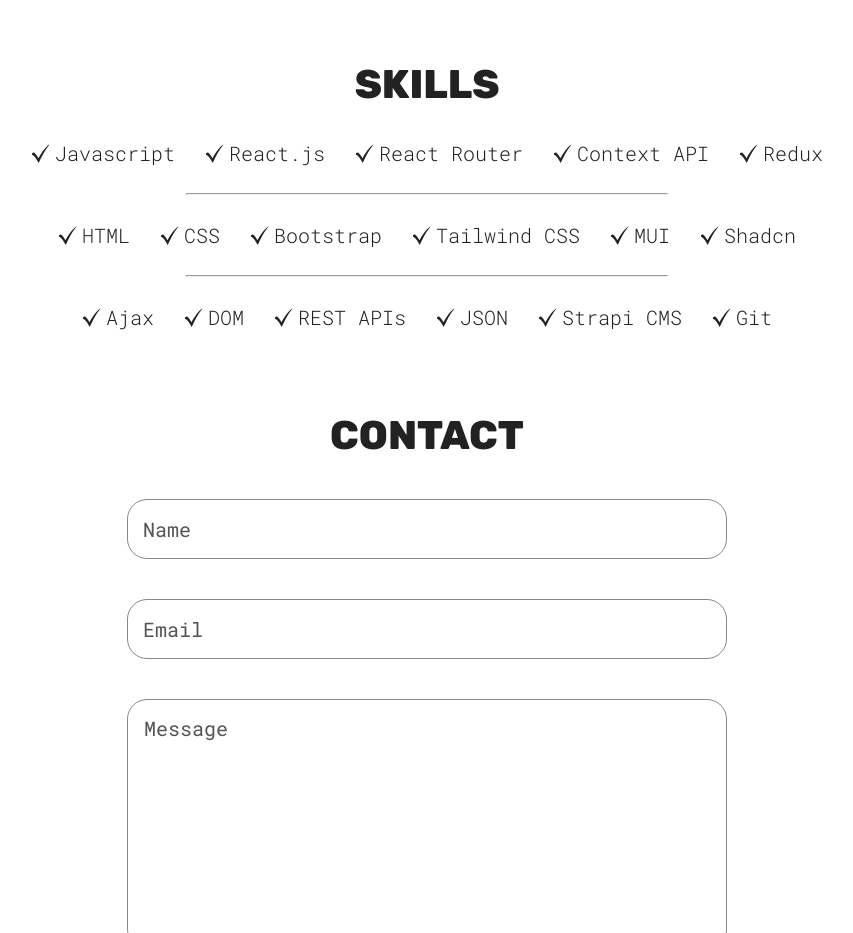
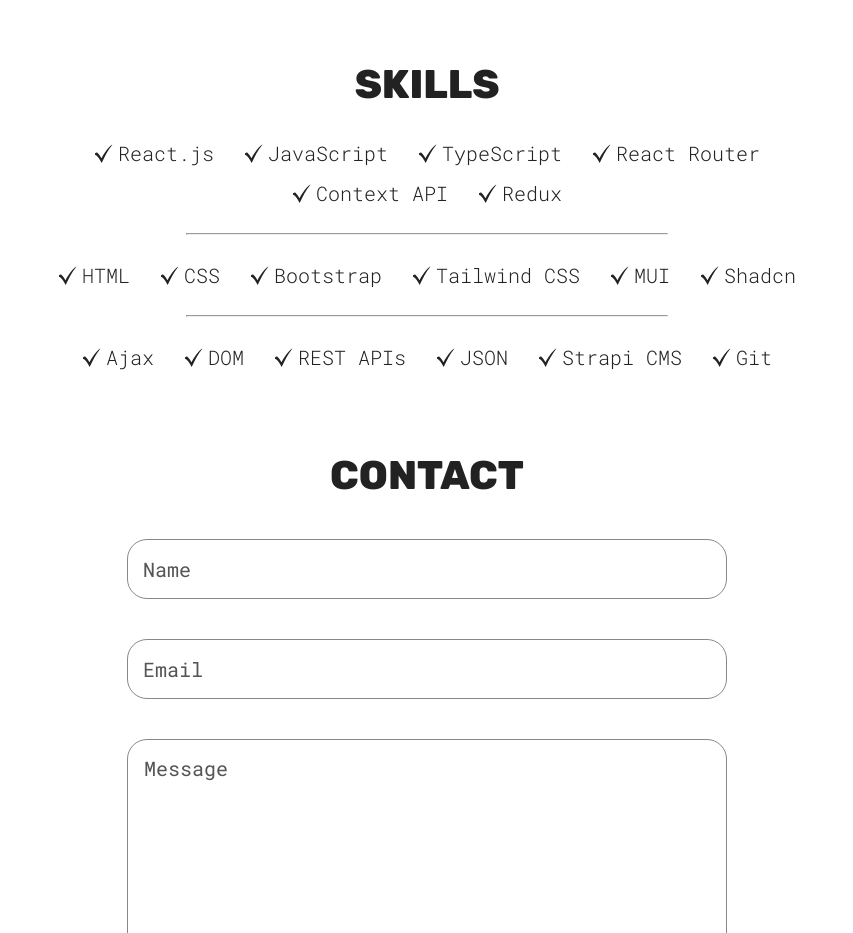
Before and after one commit to atul7800/Portfolio, a React (Vite) app: page / in a window 1280 px wide. Shown: the part 1660-2593 px from the top of the page, without its empty margins (213-1066 px from the left). Built offline with nearby package versions, Linux system fonts and the light colour scheme.

Commit message:
Update Skills.jsx

```diff
--- a/src/sections/skills/Skills.jsx
+++ b/src/sections/skills/Skills.jsx
@@ -6,8 +6,9 @@
     <section id="skills" className={styles.container}>
       <h1 className="sectionTitle">SKILLS</h1>
       <div className={styles.skillsContainer}>
-        <SkillList skill="Javascript" />
         <SkillList skill="React.js" />
+        <SkillList skill="JavaScript" />
+        <SkillList skill="TypeScript" />
         <SkillList skill="React Router" />
         <SkillList skill="Context API" />
         <SkillList skill="Redux" />
```
